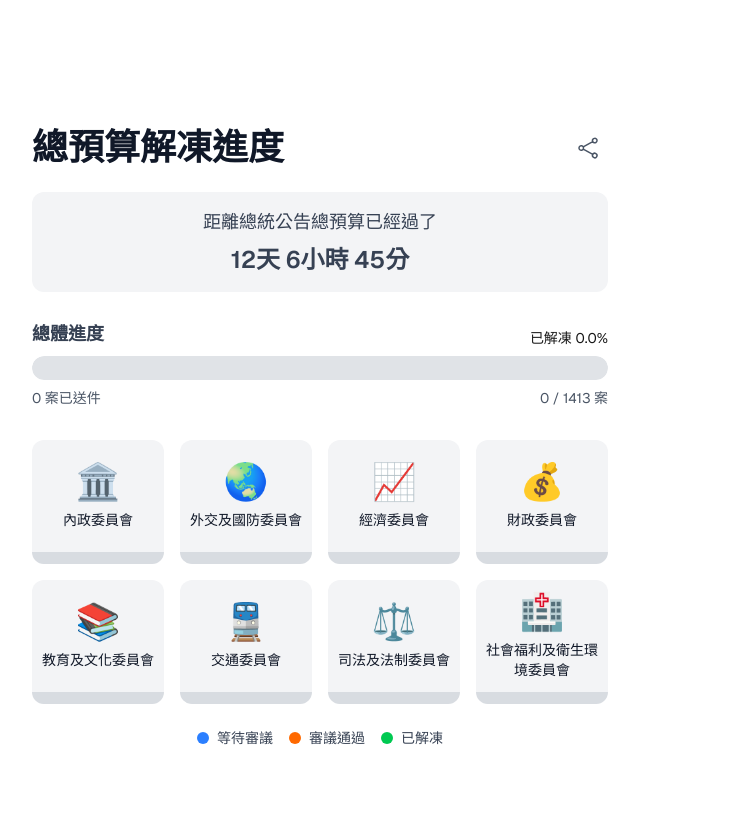
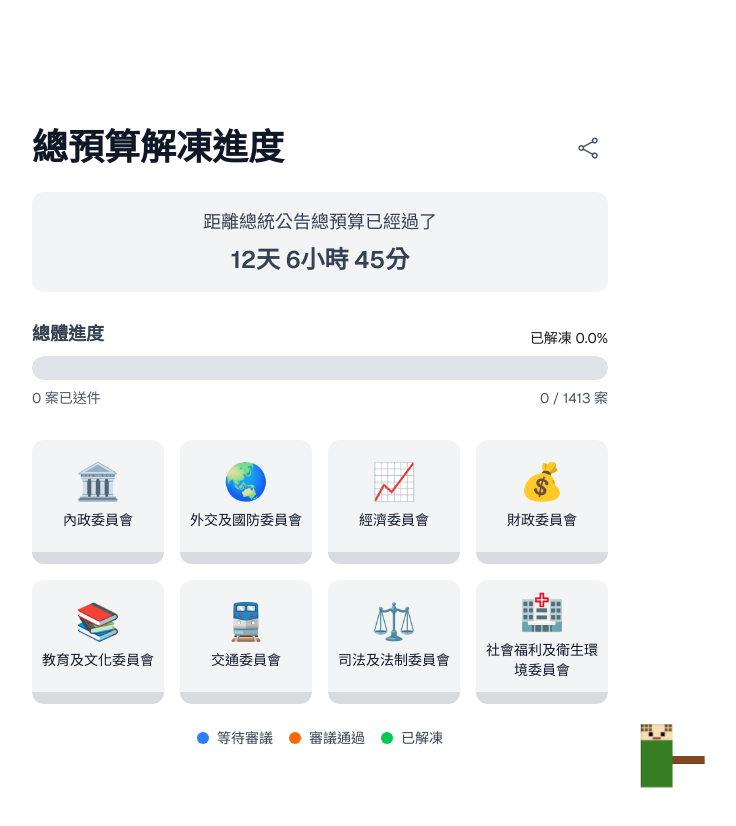
Before and after one commit to KMTStudioCom/unfreeze.kmt.studio, a Next.js app: page / in a window 1280 px wide. Shown: the top 826 px of the page, without its empty margins (320-1056 px from the left). Built offline with nearby package versions, Linux system fonts and the light colour scheme.

Commit message:
jumbo-ko
Add a jumbo character on the bottom of the page

```diff
--- /dev/null
+++ b/app/components/JumboCharacter.tsx
@@ -0,0 +1,79 @@
+'use client';
+
+import { useEffect, useRef, useState } from 'react';
+import Image from 'next/image';
+
+export default function JumboCharacter() {
+  const [position, setPosition] = useState(0);
+  const [isJumping, setIsJumping] = useState(false);
+  const [isThrowing, setIsThrowing] = useState(false);
+  const [direction, setDirection] = useState(1); // 1 for right, -1 for left
+  const containerRef = useRef<HTMLDivElement>(null);
+  const characterRef = useRef<HTMLDivElement>(null);
+
+  useEffect(() => {
+    const moveCharacter = () => {
+      if (!containerRef.current || !characterRef.current) return;
+
+      const containerWidth = containerRef.current.offsetWidth;
+      const characterWidth = characterRef.current.offsetWidth;
+      const newPosition = position + direction * 3; // 增加移動速度
+
+      // 檢查是否到達邊界
+      if (newPosition <= 0 || newPosition >= containerWidth - characterWidth) {
+        setDirection(-direction);
+      }
+
+      setPosition(newPosition);
+    };
+
+    const jumpRandomly = () => {
+      if (Math.random() < 0.008 && !isJumping) { // 稍微降低跳躍機率
+        setIsJumping(true);
+        setTimeout(() => setIsJumping(false), 400); // 縮短跳躍時間
+      }
+    };
+
+    const throwRandomly = () => {
+      if (Math.random() < 0.003 && !isThrowing) { // 降低甩拐杖機率
+        setIsThrowing(true);
+        setTimeout(() => setIsThrowing(false), 200); // 縮短甩拐杖時間
+      }
+    };
+
+    const animationFrame = requestAnimationFrame(() => {
+      moveCharacter();
+      jumpRandomly();
+      throwRandomly();
+    });
+
+    return () => cancelAnimationFrame(animationFrame);
+  }, [position, direction, isJumping, isThrowing]);
+
+  return (
+    <div
+      ref={containerRef}
+      className="fixed bottom-0 left-0 w-full h-20 overflow-visible pointer-events-none z-50"
+    >
+      <div
+        ref={characterRef}
+        className="absolute bottom-0 transition-all duration-100"
+        style={{
+          transform: `translateX(${position}px) translateY(${isJumping ? '-40px' : '0'})`,
+          left: 0,
+        }}
+      >
+        <div className={`relative ${isThrowing ? 'animate-throw' : ''}`}>
+          <Image
+            src="/jumbo-ko.png"
+            alt="Jumbo Character"
+            width={64}
+            height={64}
+            className={`transform ${direction === -1 ? 'scale-x-[-1]' : ''}`}
+            priority
+          />
+        </div>
+      </div>
+    </div>
+  );
+}
--- a/app/globals.css
+++ b/app/globals.css
@@ -22,3 +22,26 @@ body {
   background: var(--background);
   color: var(--foreground);
 }
+
+@keyframes throw {
+  0% {
+    transform: rotate(0deg);
+  }
+  25% {
+    transform: rotate(-20deg);
+  }
+  50% {
+    transform: rotate(0deg);
+  }
+  75% {
+    transform: rotate(20deg);
+  }
+  100% {
+    transform: rotate(0deg);
+  }
+}
+
+.animate-throw {
+  animation: throw 0.2s ease-in-out;
+  transform-origin: center bottom;
+}
--- a/app/page.tsx
+++ b/app/page.tsx
@@ -1,9 +1,11 @@
 import UnfreezeTimer from "./components/UnfreezeTimer";
+import JumboCharacter from "./components/JumboCharacter";
 
 export default function Home() {
   return (
     <div className="min-h-screen font-[family-name:var(--font-geist-sans)] sm:p-20">
       <UnfreezeTimer />
+      <JumboCharacter />
     </div>
   );
 }
--- a/next.config.ts
+++ b/next.config.ts
@@ -2,6 +2,9 @@ import type { NextConfig } from "next";
 
 const nextConfig: NextConfig = {
   output: "export",
+  images: {
+    unoptimized: true
+  }
 };
 
 export default nextConfig;
--- a/package.json
+++ b/package.json
@@ -21,8 +21,8 @@
   "devDependencies": {
     "@eslint/eslintrc": "^3",
     "@tailwindcss/postcss": "^4",
-    "@types/node": "^20",
-    "@types/react": "^19",
+    "@types/node": "^20.17.30",
+    "@types/react": "^19.1.0",
     "@types/react-dom": "^19",
     "eslint": "^9",
     "eslint-config-next": "15.2.4",
```
Also changed, not shown: public/jumbo-ko.png (added), 1 other file (tests, documents, lock files or other folders).
